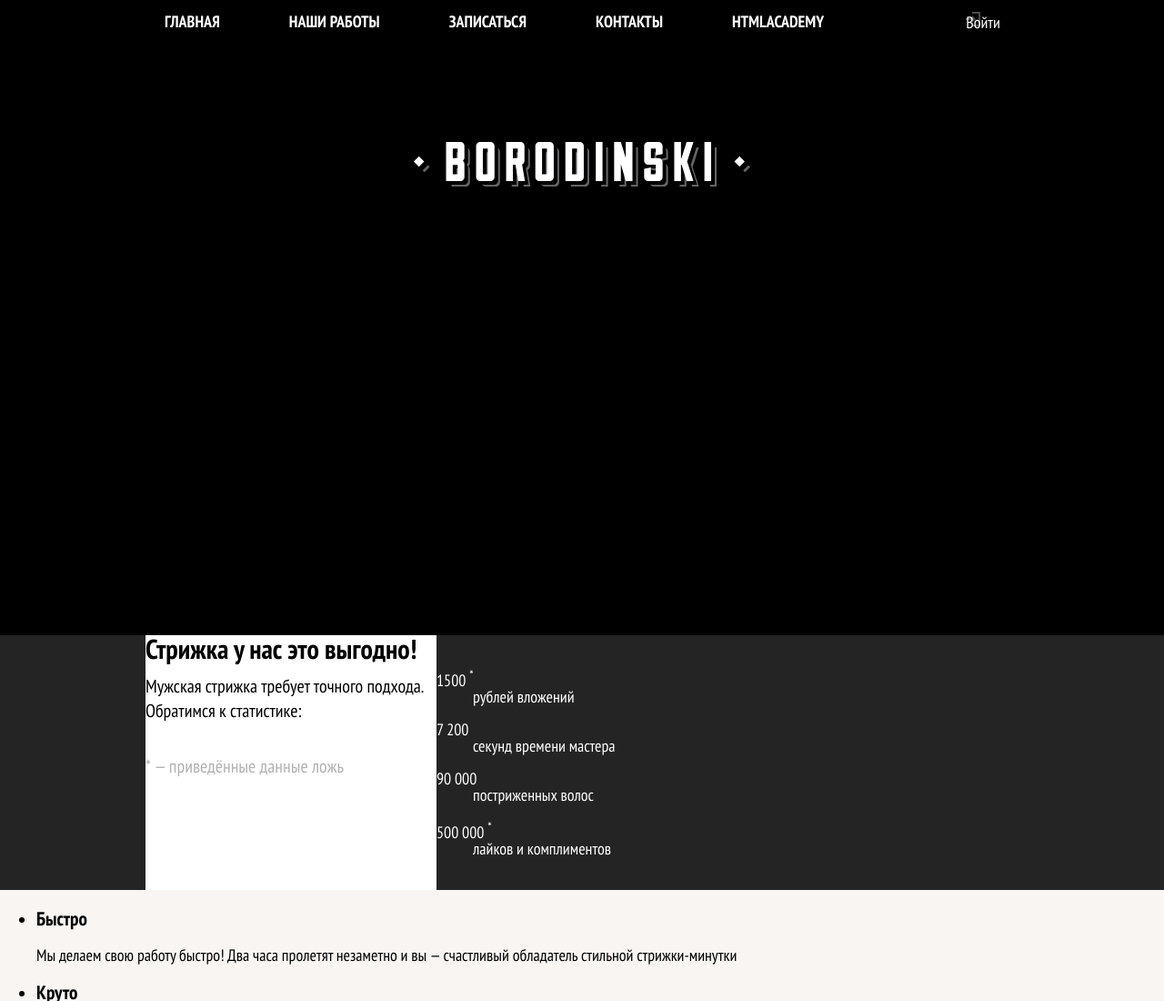
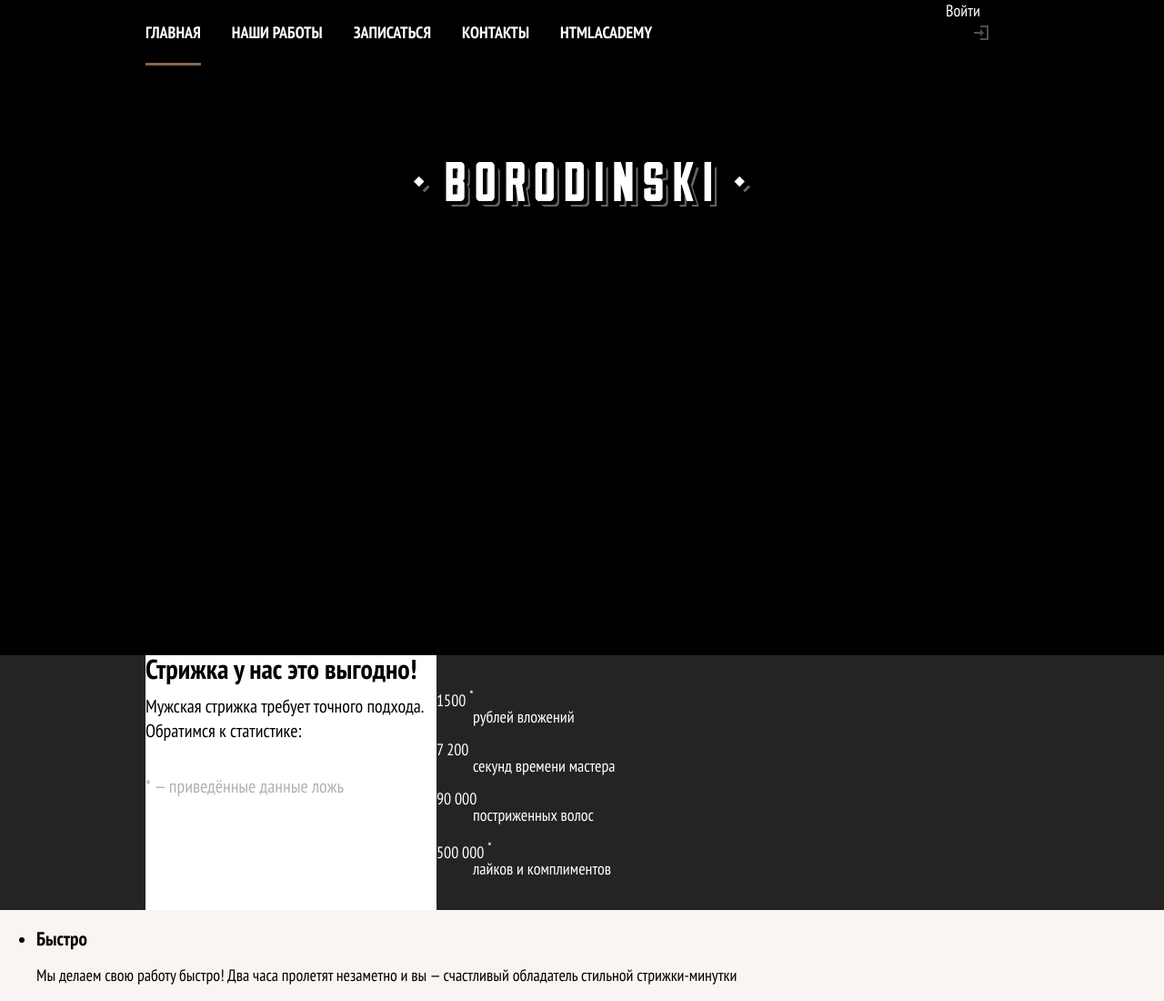
Before and after one commit to PalNikolai4/barbershop_lvl-2, a website built with Vite: page source/index.html in a window 1280 px wide. Shown: the top 1100 px of the page at 91% size. Built offline with nearby package versions, Linux system fonts and the light colour scheme.

Commit message:
feat(nav):vertical alignment and underlining of the active menu
- 'site-list__item--active' received an underline for width > mobile-width screen;
- 'user-list__icon-login' aligned vertically for width > mobile-width.

```diff
--- a/source/index.html
+++ b/source/index.html
@@ -41,7 +41,7 @@
                             <svg class="user-list__icon-login" width="16" height="16">
                                 <use href="./img/sprite.svg#login"></use>
                             </svg>
-                            Войти
+                            <span>Войти</span>
                         </a>
                 </div>
             </div>
--- a/source/sass/blocks/site-list/site-list.scss
+++ b/source/sass/blocks/site-list/site-list.scss
@@ -40,12 +40,12 @@
 
 .site-list__item a {
   display: block;
-  padding: 12px 21px;
   font-weight: bold;
   line-height: 24px;
   text-transform: uppercase;
 
   @media (width < abs.$tablet-width) {
+    padding: 12px 21px;
     border-top: 1px solid #886e5b;
     border-bottom: 1px solid #71543F;
     background-color: #826550;
@@ -61,6 +61,8 @@
   }
 
   @media (width > abs.$mobile-width) {
+    padding: 24px 0;
+
     &:hover {
       color: #826550;
     }
@@ -68,6 +70,22 @@
     &:active {
       color: #ffffff;
       opacity: 0.3;
+    }
+  }
+}
+
+.site-list__item--active a {
+  @media (width > abs.$mobile-width) {
+    position: relative;
+
+    &::before {
+      content: "";
+      position: absolute;
+      right: 0;
+      bottom: 0;
+      left: 0;
+      height: 3px;
+      background-color: #826550;
     }
   }
 }
--- a/source/sass/blocks/user-list/user-list.scss
+++ b/source/sass/blocks/user-list/user-list.scss
@@ -34,6 +34,10 @@
   }
 
   @media (width > abs.$mobile-width) {
+    display: block;
+    height: 72px;
+    padding: 0;
+
     &:hover {
       color: #826550;
     }
@@ -51,10 +55,15 @@
   height: 16px;
   color: #ffffff;
   opacity: 0.3;
+  top: 50%;
+  transform: translateY(-50%);
 
   @media (width < abs.$tablet-width) {
-    top: 17px;
     left: 19px;
+  }
+
+  @media (width > abs.$mobile-width) {
+    left: 31px;
   }
 }
 
@@ -71,3 +80,16 @@
     opacity: 0.3;
   }
 }
+
+.user-list__link span {
+  @media (width > abs.$mobile-width) {
+    // display: none;
+    position: absolute;
+    opacity: 0;
+  }
+
+  @media (width >=abs.$desktop-width) {
+    position: relative;
+    opacity: 1;
+  }
+}
```
